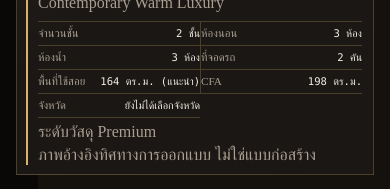
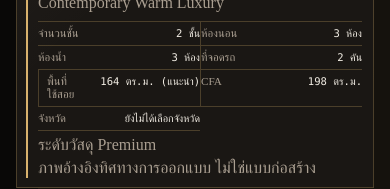
Before and after one commit to Blackwell-cc/KSB-Smart-Home-Design-Configurator, a Next.js app in the folder web/: page /configurator in a window 390 px wide. Shown: the part 406-595 px from the top of the page. Built offline with nearby package versions, Linux system fonts and the light colour scheme.

Commit message:
fix: align compact preview metrics

```diff
--- a/web/src/features/configurator/components/configurator-shell.module.css
+++ b/web/src/features/configurator/components/configurator-shell.module.css
@@ -270,6 +270,7 @@
   .previewCopy { align-content: start; padding: 1px 2px 1px 10px; }
   .previewDescription, .previewMaterialDescription, .materialPalette, .previewFeatures, .mobileOptionalMetric { display: none; }
   .metricList { margin-top: 4px; }.metricList > div { padding-top: 5px; padding-bottom: 5px; }.metricColumnLeft { padding-right: 8px; }.metricColumnRight { padding-left: 8px; }
+  .metricList [data-live-metric="usable-area"] { padding-right: 0; padding-left: 8px; border-left: 1px solid var(--line); }
   .metricList dt { font-size: 0.7rem; }.metricList dd { font-size: 0.66rem; }
   .stepContent { margin-top: 25px; }
   .counterGrid, .checkboxGrid, .budgetGrid, .materialGrid, .conceptGrid { grid-template-columns: 1fr; }
```
Also changed, not shown: 1 other file (tests, documents, lock files or other folders).
